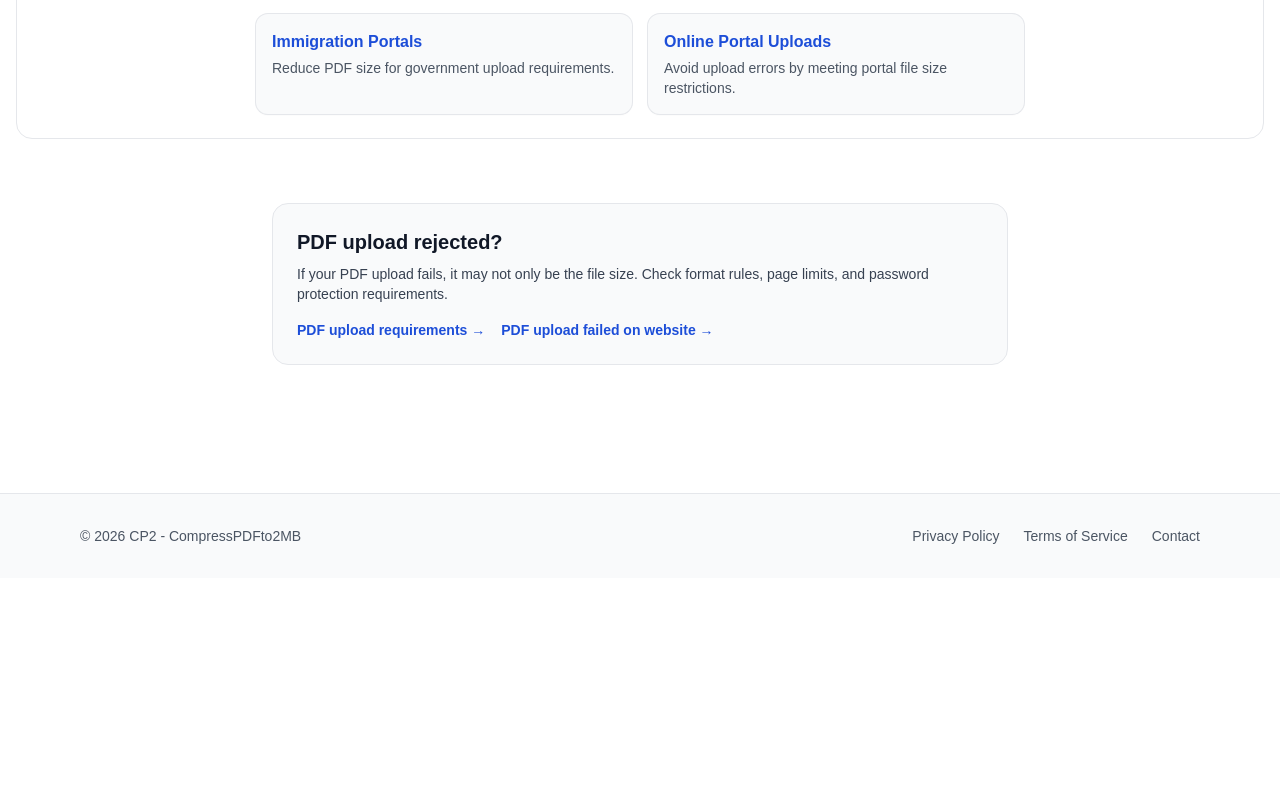
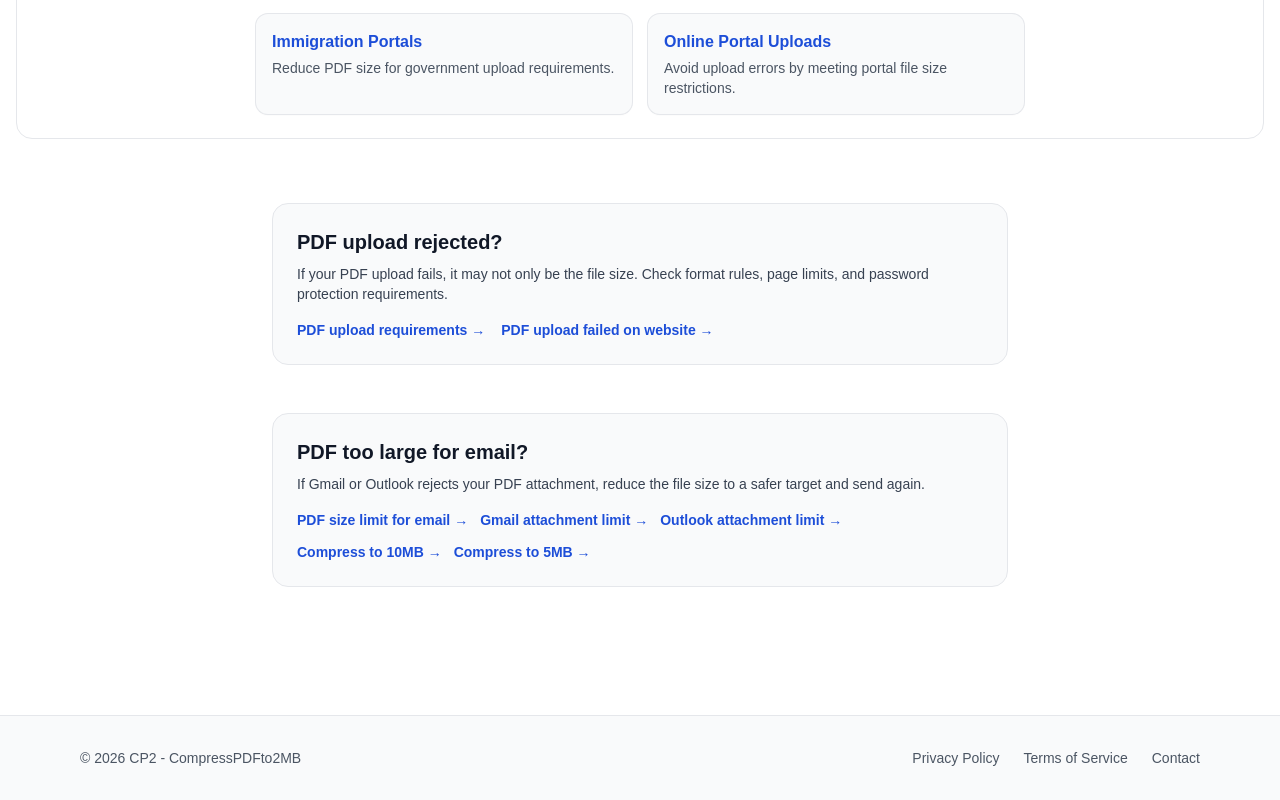
Before and after one commit to behicyildirim/compresspdfto2mb, a Next.js app: page / in a window 1280 px wide. Shown: the part 4386-5186 px from the top of the page. Before the commit the page ends 4964 px from the top, so only its background shows below. Built offline with nearby package versions, Linux system fonts and the light colour scheme.

Commit message:
Add homepage email attachments hub block

```diff
--- a/app/page.tsx
+++ b/app/page.tsx
@@ -630,6 +630,34 @@ USCIS website
     </div>
   </div>
 </section>
+<section className="mt-12 max-w-3xl mx-auto px-4">
+  <div className="rounded-2xl border border-gray-200 bg-gray-50 p-6">
+    <h2 className="text-xl font-semibold text-gray-900">
+      PDF too large for email?
+    </h2>
+    <p className="mt-2 text-sm text-gray-700">
+      If Gmail or Outlook rejects your PDF attachment, reduce the file size to a safer target and send again.
+    </p>
+
+    <div className="mt-4 flex flex-wrap gap-3">
+      <Link href="/pdf-size-limit-for-email" className="text-sm font-semibold text-blue-700 hover:underline">
+        PDF size limit for email →
+      </Link>
+      <Link href="/gmail-attachment-size-limit" className="text-sm font-semibold text-blue-700 hover:underline">
+        Gmail attachment limit →
+      </Link>
+      <Link href="/outlook-attachment-size-limit" className="text-sm font-semibold text-blue-700 hover:underline">
+        Outlook attachment limit →
+      </Link>
+      <Link href="/compress-pdf-to-10mb" className="text-sm font-semibold text-blue-700 hover:underline">
+        Compress to 10MB →
+      </Link>
+      <Link href="/compress-pdf-to-5mb" className="text-sm font-semibold text-blue-700 hover:underline">
+        Compress to 5MB →
+      </Link>
+    </div>
+  </div>
+</section>
     </main>
   );
 }
```
